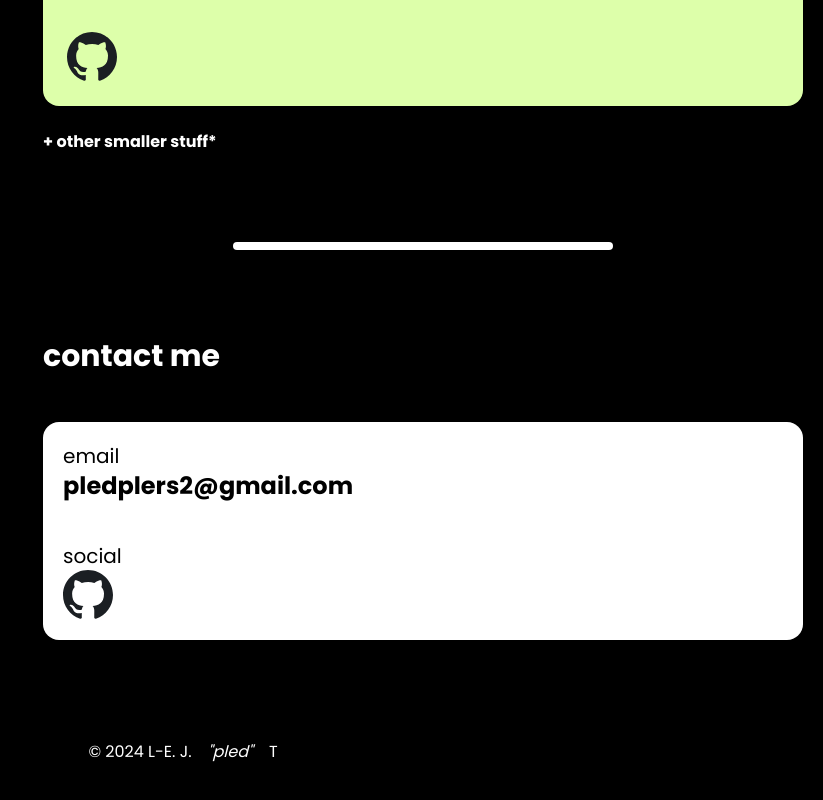
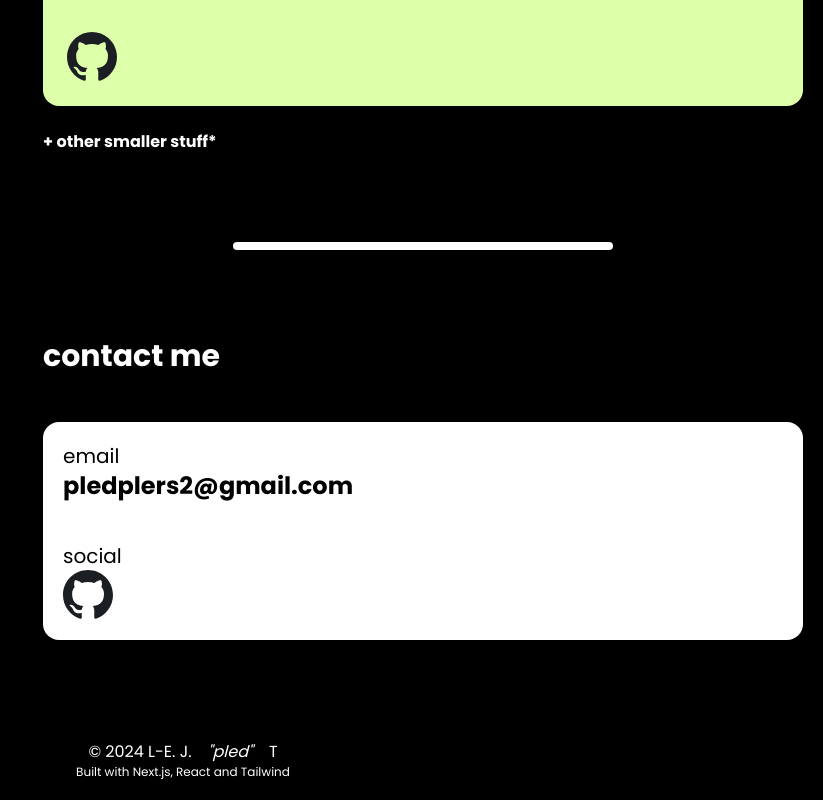
Before and after one commit to pledp/portfolio, a Next.js app: page /portfolio/ in a window 1280 px wide. Shown: the part 3294-4094 px from the top of the page, without its empty margins (457-1280 px from the left). Built offline with nearby package versions, Linux system fonts and the light colour scheme.

Commit message:
restructure

```diff
--- a/src/components/Card.js
+++ b/src/components/Card.js
@@ -1,6 +1,6 @@
 import Image from "next/image";
 import React from 'react'
-import FadeInSection from "./scroll_effect";
+import FadeInSection from "./scroll-effect-component";
 
 const Card = () => {
     return(
--- a/src/components/Footer.js
+++ b/src/components/Footer.js
@@ -4,8 +4,9 @@ import Image from 'next/image';
 const Footer = () => {
     return (
 
-        <section id="footer" className='w-full text-white flex items-center justify-center pb-5 pt-20'>
+        <section id="footer" className='w-full text-white flex flex-col items-center justify-center pb-5 pt-20'>
             <h1>© 2024 L-E. J. <span className='italic px-3'>"pled"</span> T</h1>
+            <p className='text-xs'>Built with Next.js, React and Tailwind</p>
         </section>
     )
 }
--- a/src/components/Hero.js
+++ b/src/components/Hero.js
@@ -1,5 +1,5 @@
 import React from 'react'
-import StaggeredGrid from './DotGrid';
+import StaggeredGrid from './dot-grid-component';
 
 const Hero = () => {
     return (
--- a/src/components/Projects.js
+++ b/src/components/Projects.js
@@ -1,9 +1,9 @@
 
 import React from 'react'
 import Image from 'next/image';
-import Card from "@/components/Card";
-import Widgets from '@/components/Widget';
-import FadeInSection from '@/components/scroll_effect';
+import Card from "@/components/card";
+import Widgets from '@/components/widgets';
+import FadeInSection from '@/components/scroll-effect-component';
 
 const Projects = () => {
     return (
--- a/src/components/Project-Widget.js
+++ b/src/components/project-component.js
@@ -1,5 +1,5 @@
 import React from 'react'
-import FadeInSection from './scroll_effect';
+import FadeInSection from './scroll-effect-component';
 
 const Project = ({
   children, className = ""
--- a/src/components/Widget.js
+++ b/src/components/widgets.js
@@ -1,7 +1,7 @@
 import React from 'react'
 import Image from "next/image";
-import FadeInSection from './scroll_effect';
-import Project from './Project-Widget';
+import FadeInSection from './scroll-effect-component';
+import Project from './project-component';
 
 const Widgets = () => {
     return (
```
Also changed, not shown: src/app/page.js (+4 -4 lines), src/components/dot-grid-component.js (renamed from src/components/DotGrid.js), src/components/scroll-effect-component.js (renamed from src/components/scroll_effect.js).
